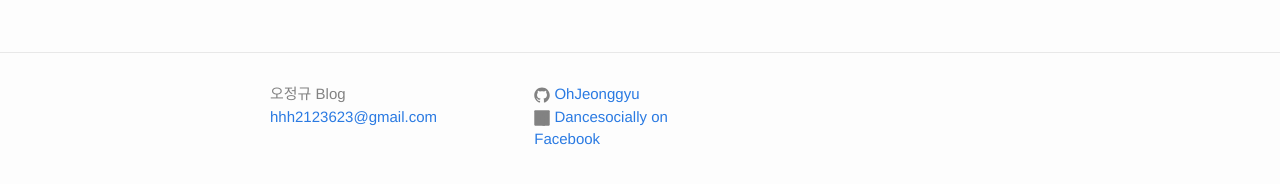
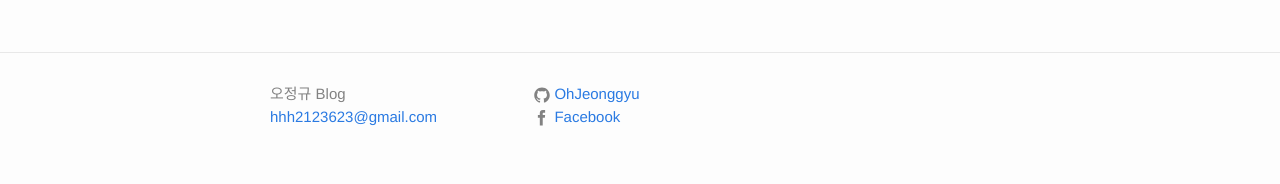
Before and after one commit to OhJeongGyu/OhJeongGyu.github.io, a Jekyll site: the page built from about.md, in a window 1280 px wide. Shown: the part 325-509 px from the top of the page. Built offline with Jekyll 4.4.1, drawn with Linux system fonts in a browser that asks for light colours.

Commit message:
edit facebook icon

```diff
--- a/_includes/footer.html
+++ b/_includes/footer.html
@@ -24,11 +24,11 @@
             {% include icon-twitter.html username=site.twitter_username %}
           </li>
           {% endif %}
-          {% if site.facebook_username %}
+
           <li>
-            {% include icon-facebook.html username=site.facebook_username %}
+            {% include icon-facebook.html %}
           </li>
-          {% endif %}
+
         </ul>
       </div>
 
--- a/_includes/icon-facebook.html
+++ b/_includes/icon-facebook.html
@@ -1 +1 @@
-<a href="https://www.facebook.com/JeonggyuOh1990"><span class="icon icon--facebook">{% include icon-facebook.svg %}</span><span class="username">Dancesocially on Facebook</span></a>
+<a href="https://www.facebook.com/JeonggyuOh1990"><span class="icon icon--facebook">{% include icon-facebook.svg %}</span><span class="username">Facebook</span></a>
```
Also changed, not shown: _includes/icon-facebook.svg.
